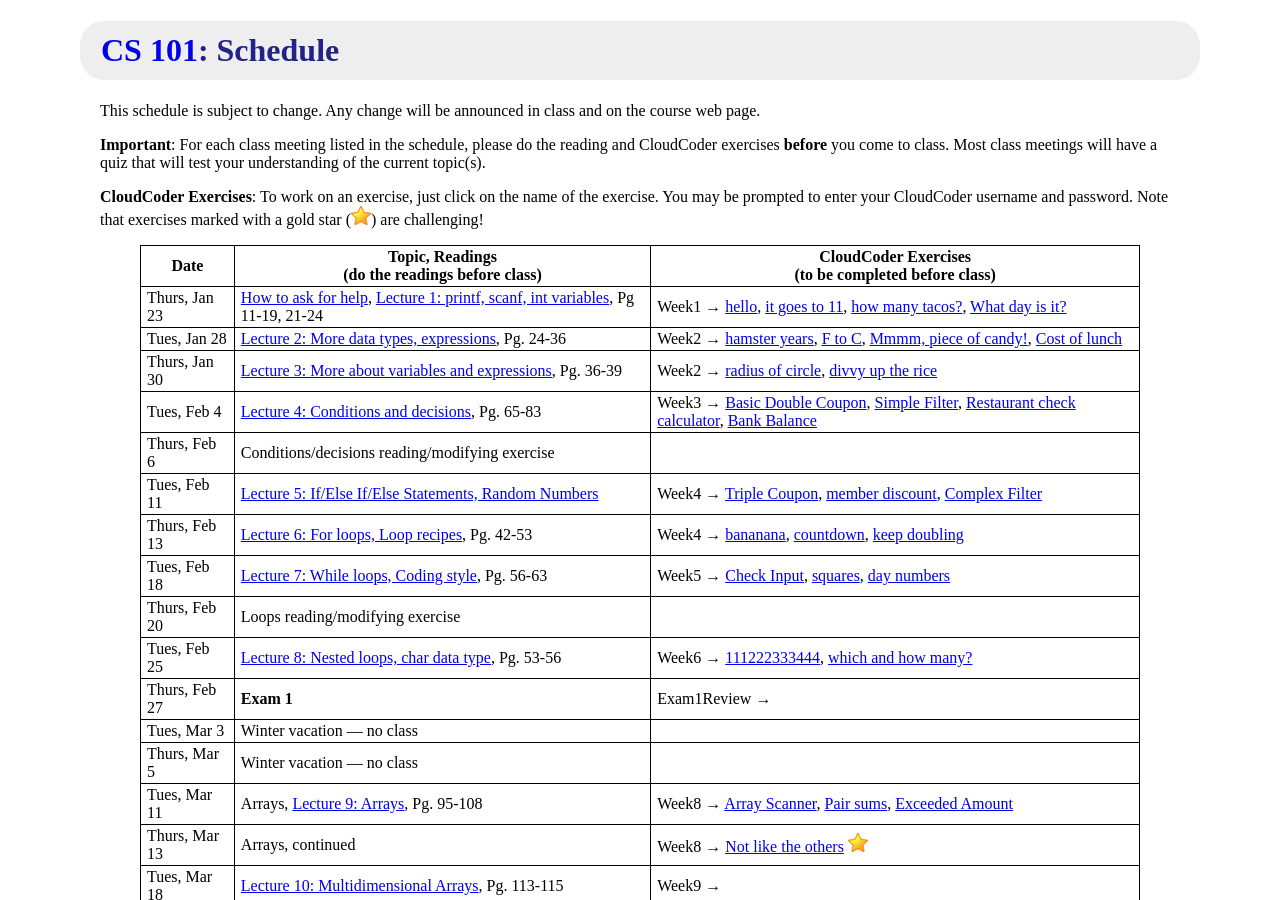
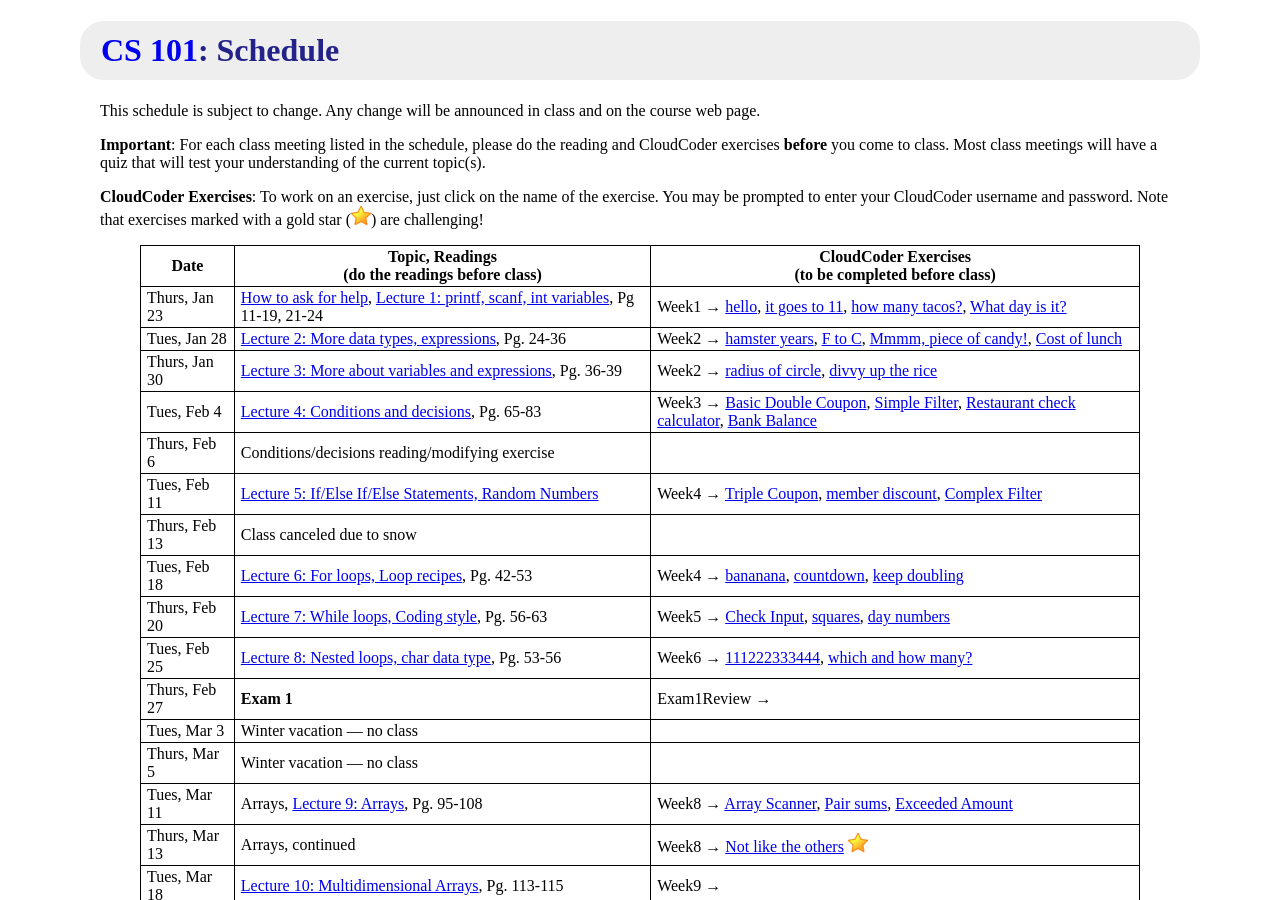
Before and after one commit to ycpcs/cs101-spring2014, a Jekyll site: the page built from schedule.md, in a window 1280 px wide and 900 px high. Built offline with Jekyll 4.4.1, drawn with Linux system fonts in a browser that asks for light colours; Markdown is read by kramdown in place of the engine named in the settings.

Commit message:
updated schedule

```diff
--- a/schedule.md
+++ b/schedule.md
@@ -18,9 +18,9 @@ announced in class and on the course web page.
 > Tues, Feb 4 | [Lecture 4: Conditions and decisions](lectures/lecture04.html), Pg. 65-83 | Week3 &rarr; [Basic Double Coupon](https://cs.ycp.edu/cloudcoder/#exercise?c=5,p=91), [Simple Filter](https://cs.ycp.edu/cloudcoder/#exercise?c=5,p=92), [Restaurant check calculator](https://cs.ycp.edu/cloudcoder/#exercise?c=5,p=94), [Bank Balance](https://cs.ycp.edu/cloudcoder/#exercise?c=5,p=93)
 > Thurs, Feb 6 | Conditions/decisions reading/modifying exercise |
 > Tues, Feb 11 | [Lecture 5: If/Else If/Else Statements, Random Numbers](lectures/lecture05.html) | Week4 &rarr; [Triple Coupon](https://cs.ycp.edu/cloudcoder/#exercise?c=5,p=95), [member discount](https://cs.ycp.edu/cloudcoder/#exercise?c=5,p=96), [Complex Filter](https://cs.ycp.edu/cloudcoder/#exercise?c=5,p=97)
-> Thurs, Feb 13 | [Lecture 6: For loops, Loop recipes](lectures/lecture06.html), Pg. 42-53 | Week4 &rarr; [bananana](https://cs.ycp.edu/cloudcoder/#exercise?c=5,p=98), [countdown](https://cs.ycp.edu/cloudcoder/#exercise?c=5,p=99), [keep doubling](https://cs.ycp.edu/cloudcoder/#exercise?c=5,p=100)
-> Tues, Feb 18 | [Lecture 7: While loops, Coding style](lectures/lecture07.html), Pg. 56-63 | Week5 &rarr; [Check Input](https://cs.ycp.edu/cloudcoder/#exercise?c=5,p=101), [squares](https://cs.ycp.edu/cloudcoder/#exercise?c=5,p=102), [day numbers](https://cs.ycp.edu/cloudcoder/#exercise?c=5,p=103)
-> Thurs, Feb 20 | Loops reading/modifying exercise |
+> Thurs, Feb 13 | Class canceled due to snow |
+> Tues, Feb 18 | [Lecture 6: For loops, Loop recipes](lectures/lecture06.html), Pg. 42-53 | Week4 &rarr; [bananana](https://cs.ycp.edu/cloudcoder/#exercise?c=5,p=98), [countdown](https://cs.ycp.edu/cloudcoder/#exercise?c=5,p=99), [keep doubling](https://cs.ycp.edu/cloudcoder/#exercise?c=5,p=100)
+> Thurs, Feb 20 | [Lecture 7: While loops, Coding style](lectures/lecture07.html), Pg. 56-63 | Week5 &rarr; [Check Input](https://cs.ycp.edu/cloudcoder/#exercise?c=5,p=101), [squares](https://cs.ycp.edu/cloudcoder/#exercise?c=5,p=102), [day numbers](https://cs.ycp.edu/cloudcoder/#exercise?c=5,p=103)
 > Tues, Feb 25 | [Lecture 8: Nested loops, char data type](lectures/lecture08.html), Pg. 53-56 | Week6 &rarr; [111222333444](https://cs.ycp.edu/cloudcoder/#exercise?c=5,p=104), [which and how many?](https://cs.ycp.edu/cloudcoder/#exercise?c=5,p=105)
 > Thurs, Feb 27 | **Exam 1** | Exam1Review &rarr;
 > Tues, Mar 3 | Winter vacation &mdash; no class |
```
Also changed, not shown: index.md (+1 -0 lines).
